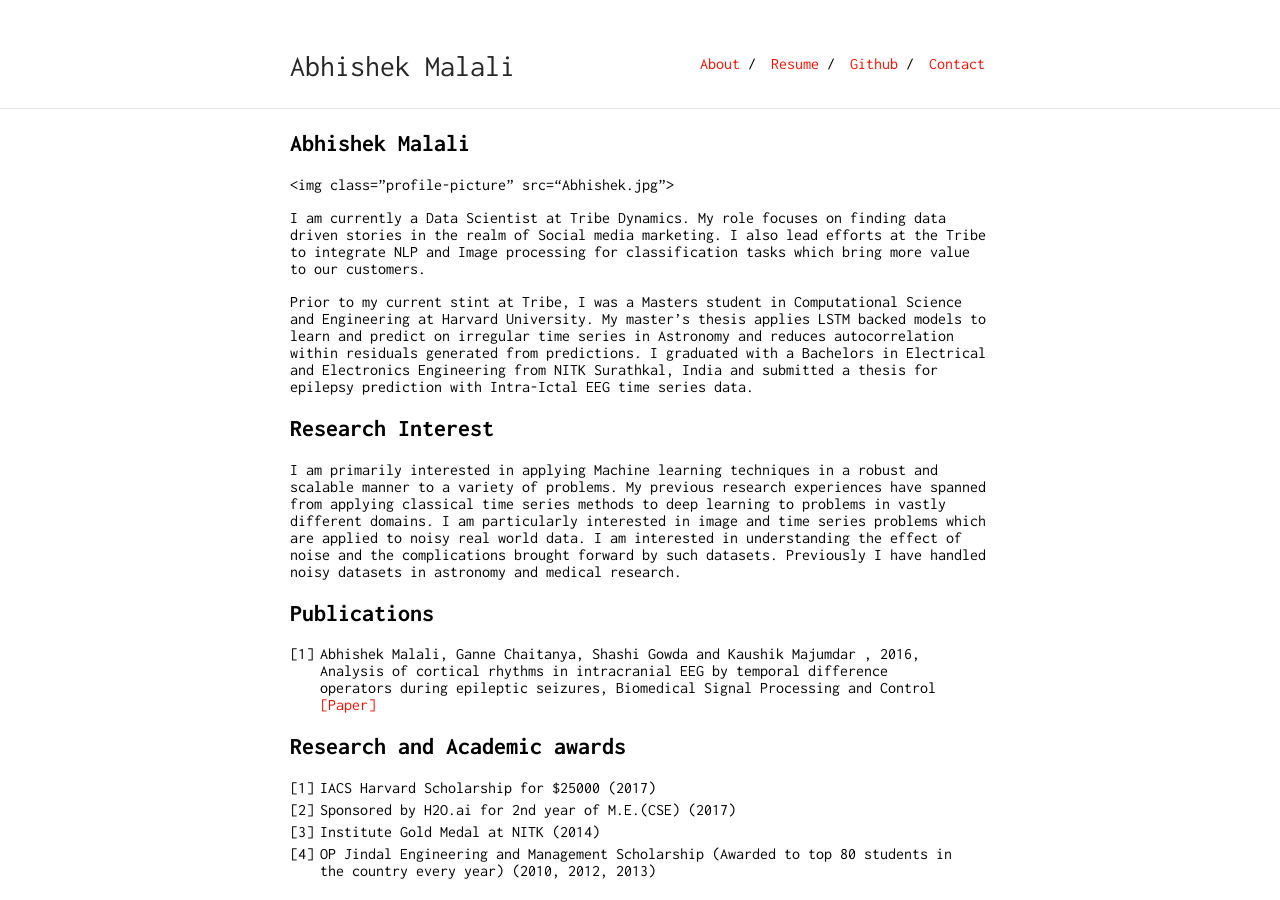
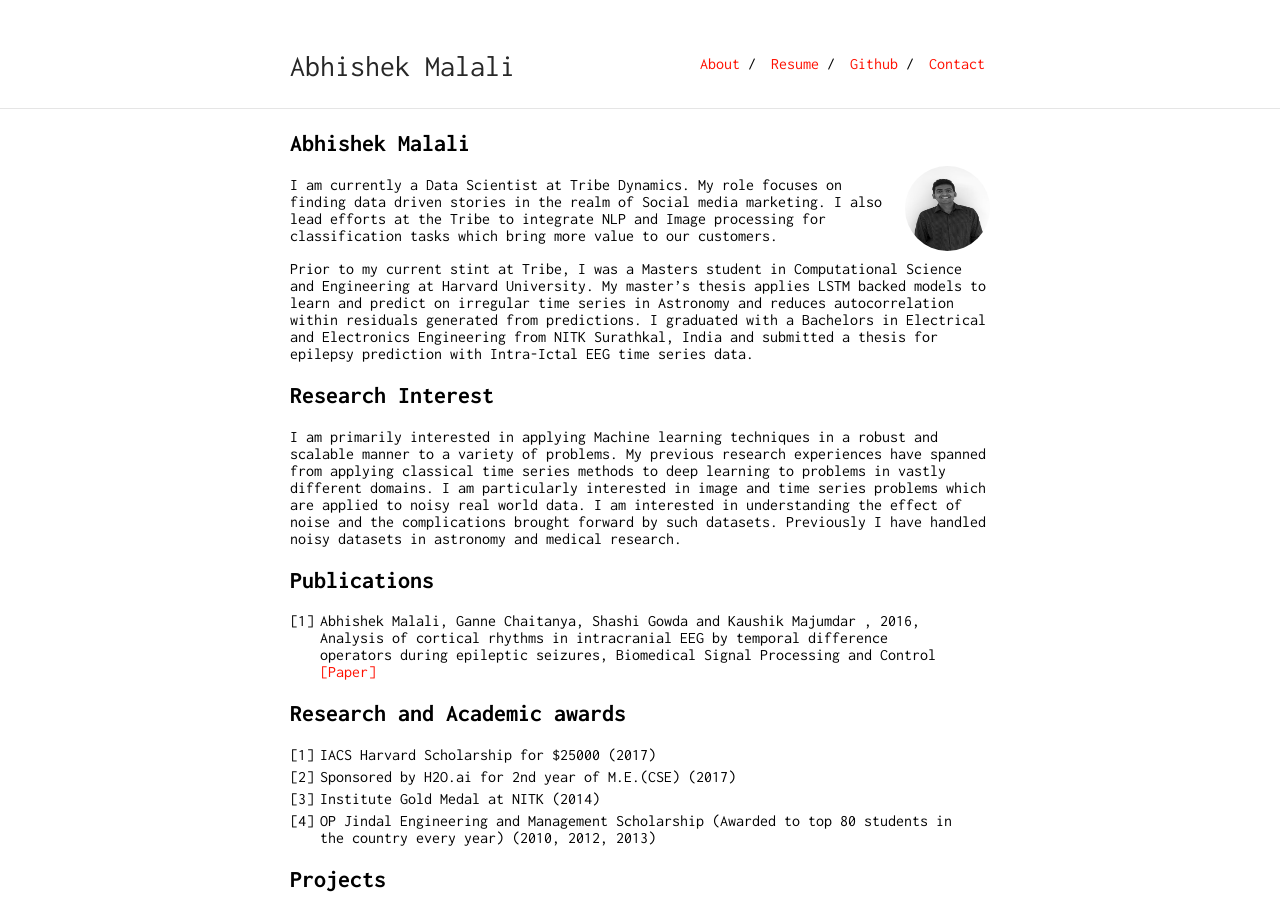
Before and after one commit to abhishekmalali/abhishekmalali.github.io, a Jekyll site: the page built from index.md, in a window 1280 px wide and 900 px high. Built offline with Jekyll 4.4.1, drawn with Linux system fonts in a browser that asks for light colours; our own code applies the rules of GitHub Pages for plain Markdown files.

Commit message:
Fix picture

```diff
--- a/index.md
+++ b/index.md
@@ -4,7 +4,7 @@ layout: default
 
 ## Abhishek Malali
 
-<img class="profile-picture" src=“Abhishek.jpg">
+<img class="profile-picture" src="Abhishek.jpg">
 
 I am currently a Data Scientist at Tribe Dynamics. My role focuses on finding data driven stories in the realm of Social media marketing. I also lead efforts at the Tribe to integrate NLP and Image processing for classification tasks which bring more value to our customers.
 
```
